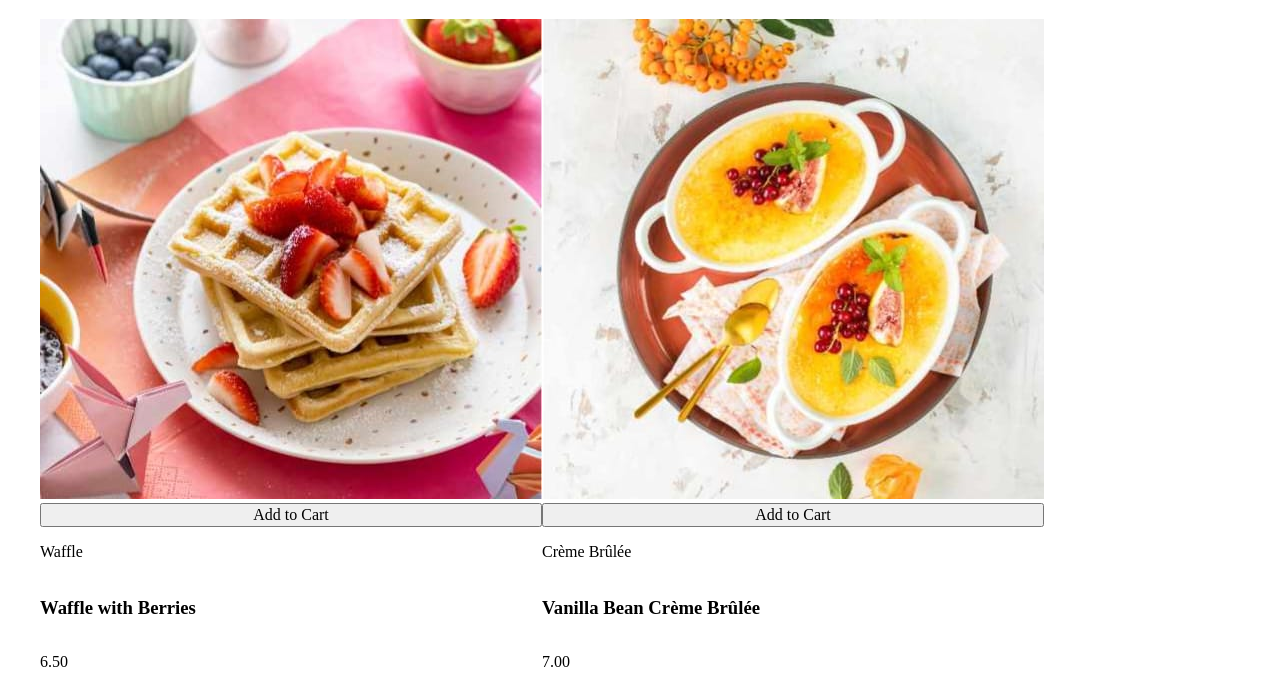
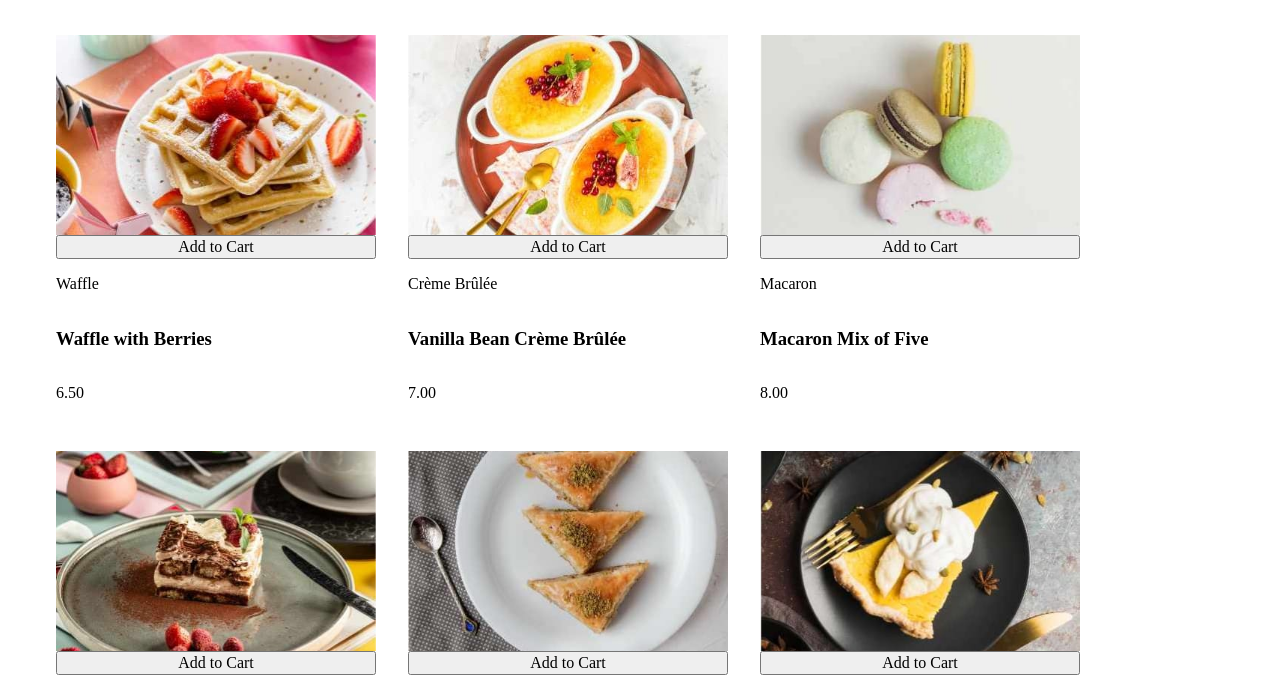
Before and after one commit to Njoura7/product-list-with-cart-main, a plain HTML site: page index.html in a window 1280 px wide. Shown: the part 61-745 px from the top of the page. Drawn offline with Linux system fonts and the light colour scheme.

Commit message:
fetch the images dynamically using  window.matchMedia() from the data.json - use the images as bg for divs for better manipulation later

```diff
--- a/data.json
+++ b/data.json
@@ -8,7 +8,7 @@
     },
     "name": "Waffle with Berries",
     "category": "Waffle",
-       "price": 6.50
+    "price": 6.5
   },
   {
     "image": {
@@ -19,7 +19,7 @@
     },
     "name": "Vanilla Bean Crème Brûlée",
     "category": "Crème Brûlée",
-        "price": 7.00
+    "price": 7.0
   },
   {
     "image": {
@@ -30,7 +30,7 @@
     },
     "name": "Macaron Mix of Five",
     "category": "Macaron",
-        "price": 8.00
+    "price": 8.0
   },
   {
     "image": {
@@ -41,7 +41,7 @@
     },
     "name": "Classic Tiramisu",
     "category": "Tiramisu",
-        "price": 5.50
+    "price": 5.5
   },
   {
     "image": {
@@ -52,7 +52,7 @@
     },
     "name": "Pistachio Baklava",
     "category": "Baklava",
-        "price": 4.00
+    "price": 4.0
   },
   {
     "image": {
@@ -63,7 +63,7 @@
     },
     "name": "Lemon Meringue Pie",
     "category": "Pie",
-        "price": 5.00
+    "price": 5.0
   },
   {
     "image": {
@@ -74,7 +74,7 @@
     },
     "name": "Red Velvet Cake",
     "category": "Cake",
-        "price": 4.50
+    "price": 4.5
   },
   {
     "image": {
@@ -85,7 +85,7 @@
     },
     "name": "Salted Caramel Brownie",
     "category": "Brownie",
-        "price": 4.50
+    "price": 4.5
   },
   {
     "image": {
@@ -96,6 +96,6 @@
     },
     "name": "Vanilla Panna Cotta",
     "category": "Panna Cotta",
-        "price": 6.50
+    "price": 6.5
   }
 ]
--- a/index.html
+++ b/index.html
@@ -24,9 +24,7 @@
     <ul class="dessert-list">
       <!-- This is the template for each dessert item -->
       <li class="dessert-item">
-        <div class="dessert-image-container">
-          <img class="dessert-image" src="" alt="" />
-        </div>
+        <div class="dessert-image-container"></div>
         <button class="add-to-cart">Add to Cart</button>
         <p class="dessert-category"></p>
         <h3 class="dessert-name"></h3>
--- a/script.js
+++ b/script.js
@@ -9,8 +9,37 @@ const fetchDesserts = async () => {
 const createDessertItem = (dessert, template) => {
   const dessertItem = template.cloneNode(true)
 
-  dessertItem.querySelector('.dessert-image').src = dessert.image.desktop
-  dessertItem.querySelector('.dessert-image').alt = dessert.image.name
+  const imageContainer = dessertItem.querySelector(
+    '.dessert-image-container'
+  )
+
+  const mobileMediaQuery = window.matchMedia('(max-width: 374px)')
+  const desktopMediaQuery = window.matchMedia('(min-width: 1440px)')
+
+  // Function to update background image based on screen size
+  const updateBackgroundImage = () => {
+    if (desktopMediaQuery.matches) {
+      // Desktop: 1440px and above
+      imageContainer.style.backgroundImage = `url(${dessert.image.desktop})`
+    } else if (mobileMediaQuery.matches) {
+      // Mobile: Below 375px
+      imageContainer.style.backgroundImage = `url(${dessert.image.mobile})`
+    } else {
+      // Tablet: Between 375px and 1439px
+      imageContainer.style.backgroundImage = `url(${dessert.image.tablet})`
+    }
+  }
+
+  // Add listeners for screen size changes using modern addEventListener
+  mobileMediaQuery.addEventListener('change', updateBackgroundImage)
+  desktopMediaQuery.addEventListener('change', updateBackgroundImage)
+
+  // Initial check
+  updateBackgroundImage()
+
+  // todo: talk about the  window.matchMedia() and its importance and necessity here ?
+  // imageContainer.style.backgroundImage = `url(${dessert.image.mobile})`
+
   dessertItem.querySelector('.dessert-category').textContent =
     dessert.category
   dessertItem.querySelector('.dessert-name').textContent = dessert.name
--- a/styles.css
+++ b/styles.css
@@ -5,14 +5,38 @@ ul.dessert-list {
 }
 
 .dessert-item {
+  width: 20rem;
   display: flex;
   flex-direction: column;
+  margin: 1rem;
 }
+
+/* Mobile styles (below 375px) */
 .dessert-image-container {
-  min-width: 20rem;
+  height: 200px;
+  width: 100%;
+  background-repeat: no-repeat;
+  background-position: center;
+  background-size: cover;
 }
+
+/* Tablet styles (375px to 1439px) */
+/* @media screen and (min-width: 375px) {
+  .dessert-image-container {
+
+  }
+} */
+
+/* Desktop styles (1440px and above) */
+/* @media screen and (min-width: 1440px) {
+  .dessert-image-container {
+
+  }
+} */
+
 .dessert-image {
   width: fill;
+  border-radius: 0.5rem;
 }
 
 .dessert-category {
```
Lines whose indentation alone changed are shown as unchanged.
